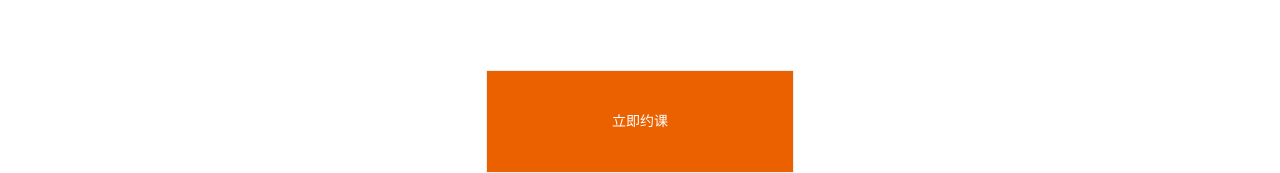
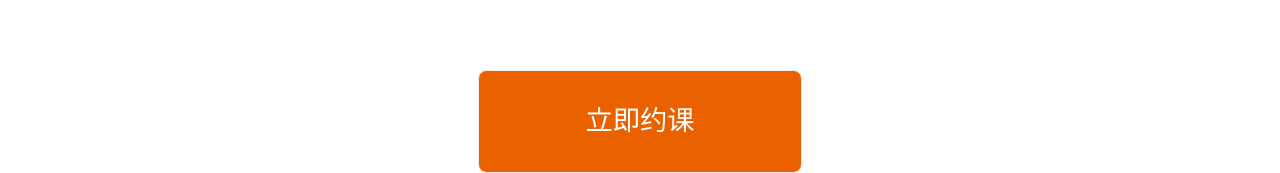
Before and after one commit to didi985/first, a Vue app: page /#/record in a window 1280 px wide. Shown: the part 867-1040 px from the top of the page. Built offline with nearby package versions, Linux system fonts and the light colour scheme.

Commit message:
约课第三次

```diff
--- a/src/router/index.js
+++ b/src/router/index.js
@@ -52,6 +52,12 @@ const routes = [
     name: 'search',
     component: () => import('../views/search.vue'),
   },
+  // 搜索
+  {
+    path: '/oto-plan',
+    name: 'oto-plan',
+    component: () => import('../views/oto-plan.vue'),
+  },
 ]
 
 const router = new VueRouter({
--- /dev/null
+++ b/src/views/oto-plan.vue
@@ -0,0 +1,42 @@
+<template>
+<div>
+</div>
+</template>
+
+<script>
+export default {
+  // 组件名称
+  name: 'demo',
+  // 组件参数 接收来自父组件的数据
+  props: [],
+  // 局部注册的组件
+  components: {},
+  // 组件状态值
+  data () {
+   return {}
+  },
+  // 计算属性
+  computed: {},
+  // 侦听器
+  watch: {},
+  // 组件方法
+  methods: {},
+  // 以下是生命周期钩子   注：没用到的钩子请自行删除
+  /**
+  * 在实例初始化之后，组件属性计算之前，如data属性等
+  */
+  beforeCreate () {
+  },
+  /**
+  * 组件实例创建完成，属性已绑定，但DOM还未生成，$ el属性还不存在
+  */
+  created () {
+  },
+  mounted () {
+  },
+}
+</script>
+
+<style scoped>
+
+</style>
--- a/src/views/oto.vue
+++ b/src/views/oto.vue
@@ -18,7 +18,7 @@
     </van-dropdown-menu>
     <!-- 列表展示 -->
     <div>
-      <div class="zb_otItem">
+      <div class="zb_otItem" @click="$router.push('/oto-plan')">
         <van-image
           round
           width=".8rem"
--- a/src/views/record.vue
+++ b/src/views/record.vue
@@ -113,9 +113,10 @@ export default {
     button {
       color: #fff;
       background: #eb6100;
-      width: 1.8rem;
+      width: 1.9rem;
       height: 0.6rem;
-      border-radius: inherit;
+      border-radius: .05rem;
+      font-size: .16rem;
     }
   }
   .van-pull-refresh {
```
